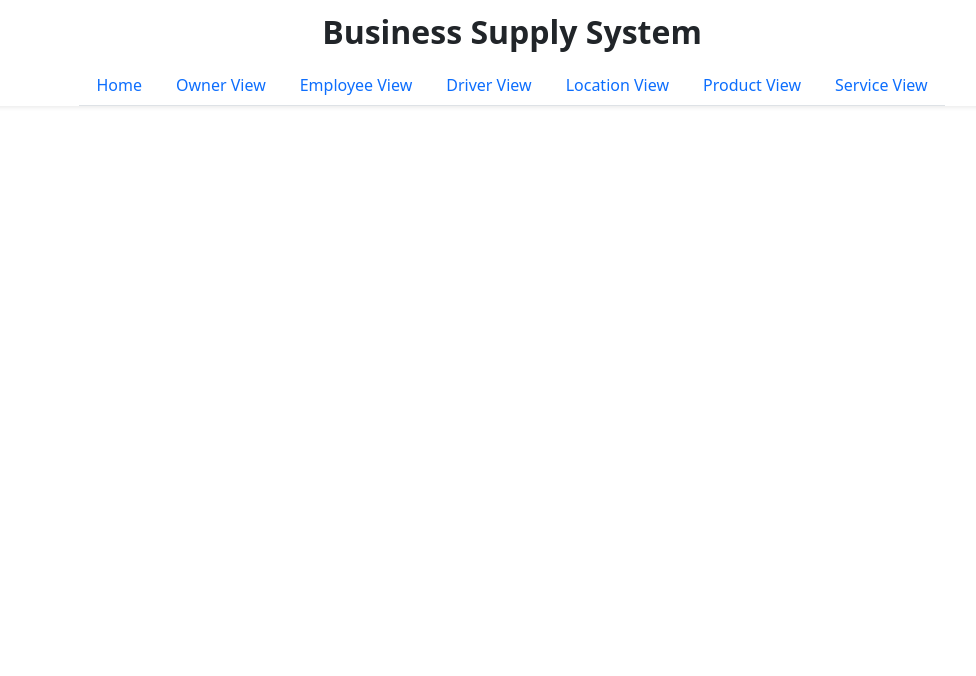
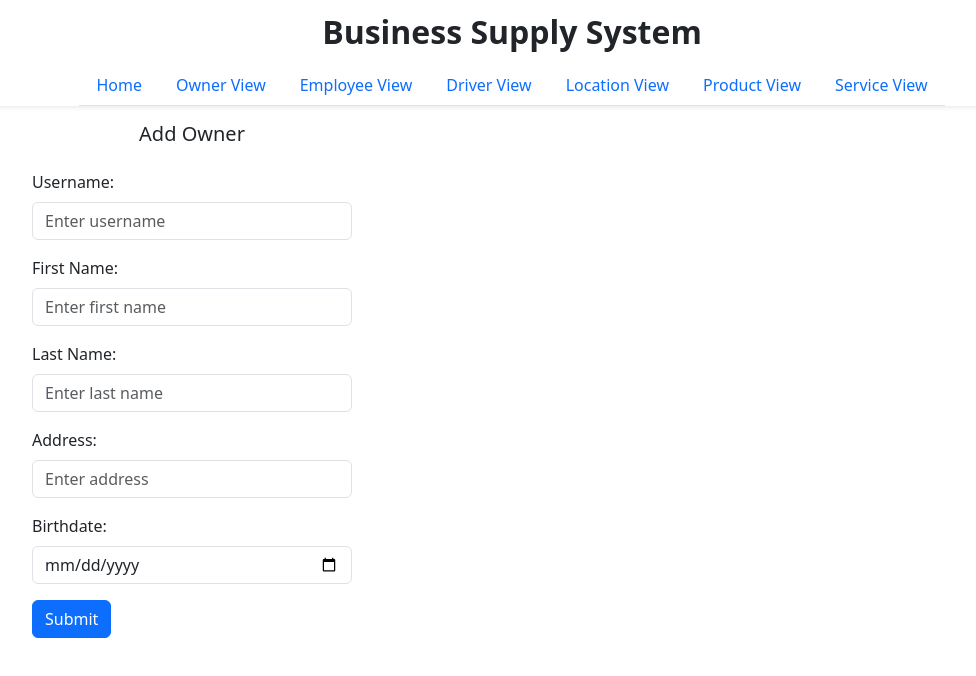
Before and after one commit to khumphrey30/4400phase4, a React (Vite) app in the folder frontend/: page /addowner in a window 1280 px wide. Shown: the top 676 px of the page, without its empty margins (128-1104 px from the left). Built offline with nearby package versions, Linux system fonts and the light colour scheme.

Commit message:
commiting some changes to resolve some conflicts

```diff
--- a/frontend/src/App.jsx
+++ b/frontend/src/App.jsx
@@ -1,7 +1,7 @@
 
 import {BrowserRouter, Routes, Route} from 'react-router-dom'
 import Home from './home'
-import CreateUser from './addusers'
+import AddOwner from './addowner'
 import UpdateUser from './updateuser'
 import Nav from './nav'
 import OwnerView from './ownerview'
@@ -11,6 +11,7 @@ import LocationView from './locationview'
 import ProductView from './productview'
 import ServiceView from './serviceview'
 
+
 function App() {
 
 
@@ -19,7 +20,7 @@ function App() {
     <Nav />
       <Routes>
         <Route path='/' element={<Home />}></Route>
-        <Route path='/addusers' element={<CreateUser />}></Route>
+        <Route path='/addowner' element={<AddOwner />}></Route>
         <Route path='/update/:username' element={<UpdateUser />}></Route>
         <Route path='/ownerview' element={<OwnerView />}></Route>
         <Route path='/employeeview' element={<EmployeeView />}></Route>
--- /dev/null
+++ b/frontend/src/addowner.jsx
@@ -0,0 +1,98 @@
+import React, { useState } from 'react';
+import axios from 'axios';
+import dayjs from 'dayjs'; // Import dayjs
+
+const AddOwner = () => {
+    const [values, setValues] = useState({
+        username: "",
+        fname: "",
+        lname: "",
+        address: "",
+        bdate: ""
+    });
+
+    const handleSubmit = async (event) => {
+        event.preventDefault();
+        try {
+            const response = await axios.post('http://localhost:8081/addowner', values);
+            console.log('Response:', response.data);
+        } catch (error) {
+            console.error('Error during POST request:', error);
+        }
+    };
+
+    const handleBdateChange = (e) => {
+        const formattedDate = dayjs(e.target.value).format('YYYY-MM-DD');
+        setValues({ ...values, bdate: formattedDate });
+    };
+
+    return (
+        <div className="d-flex align-items-center flex-column mt-3 w-50">
+            <h5>Add Owner</h5>
+            <form className="w-50" onSubmit={handleSubmit}>
+                <div className="mb-3 mt-3">
+                    <label htmlFor="username" className="form-label">Username:</label>
+                    <input
+                        type="text"
+                        className="form-control"
+                        id="username"
+                        placeholder="Enter username"
+                        name="username"
+                        onChange={(e) => setValues({ ...values, username: e.target.value })}
+                        value={values.username}
+                    />
+                </div>
+                <div className="mb-3">
+                    <label htmlFor="fname" className="form-label">First Name:</label>
+                    <input
+                        type="text"
+                        className="form-control"
+                        id="fname"
+                        placeholder="Enter first name"
+                        name="fname"
+                        onChange={(e) => setValues({ ...values, fname: e.target.value })}
+                        value={values.fname}
+                    />
+                </div>
+                <div className="mb-3">
+                    <label htmlFor="lname" className="form-label">Last Name:</label>
+                    <input
+                        type="text"
+                        className="form-control"
+                        id="lname"
+                        placeholder="Enter last name"
+                        name="lname"
+                        onChange={(e) => setValues({ ...values, lname: e.target.value })}
+                        value={values.lname}
+                    />
+                </div>
+                <div className="mb-3">
+                    <label htmlFor="address" className="form-label">Address:</label>
+                    <input
+                        type="text"
+                        className="form-control"
+                        id="address"
+                        placeholder="Enter address"
+                        name="address"
+                        onChange={(e) => setValues({ ...values, address: e.target.value })}
+                        value={values.address}
+                    />
+                </div>
+                <div className="mb-3">
+                    <label htmlFor="bdate" className="form-label">Birthdate:</label>
+                    <input
+                        type="date"
+                        className="form-control"
+                        id="bdate"
+                        name="bdate"
+                        onChange={handleBdateChange}
+                        value={values.bdate}
+                    />
+                </div>
+                <button type="submit" className="btn btn-primary">Submit</button>
+            </form>
+        </div>
+    );
+};
+
+export default AddOwner;
--- a/frontend/src/addusers.jsx
+++ /dev/null
@@ -1,57 +0,0 @@
-import React from 'react'
-
-const AddUser = () => {
-    return (
-        <div><form action="/action_page.php">
-            <div class="mb-3 mt-3">
-                <label for="username" class="form-label">Username:</label>
-                <input
-                type="text"
-                class="form-control"
-                id="username"
-                placeholder="Enter username"
-                name="username" />
-            </div>
-            <div class="mb-3">
-                <label for="fname" class="form-label">First Name:</label>
-                <input
-                type="text"
-                class="form-control"
-                id="fname"
-                placeholder="Enter first name "
-                name="fname" />
-            </div>
-            <div class="mb-3">
-                <label for="lname" class="form-label">Last Name:</label>
-                <input
-                type="text"
-                class="form-control"
-                id="lname"
-                placeholder="Enter last name"
-                name="lname" />
-            </div>
-            <div class="mb-3">
-                <label for="address" class="form-label">Address:</label>
-                <input
-                type="text"
-                class="form-control"
-                id="address"
-                placeholder="Enter address"
-                name="address" />
-            </div>
-            <div class="mb-3">
-                <label for="bdate" class="form-label">Birthdate:</label>
-                <input
-                type="date"
-                class="form-control"
-                id="bdate"
-                name="bdate" />
-            </div>
-
-            <button type="submit" class="btn btn-primary">Submit</button>
-        </form></div>
-    )
-}
-
-
-export default AddUser
--- a/frontend/src/home.jsx
+++ b/frontend/src/home.jsx
@@ -7,7 +7,7 @@ const Home = () => {
             <h3 className="mb-4">Manage Your Business</h3>
             <h5 className="mb-4 mt-5">Owners</h5>
             <div className="d-flex flex-wrap gap-3 mb-5">
-                <Link to="/" className="btn btn-success">
+                <Link to="/addowner" className="btn btn-success">
                     Add Owner
                 </Link>
                 <Link to="/" className="btn btn-primary">
```
Also changed, not shown: 1 other file (tests, documents, lock files or other folders).
